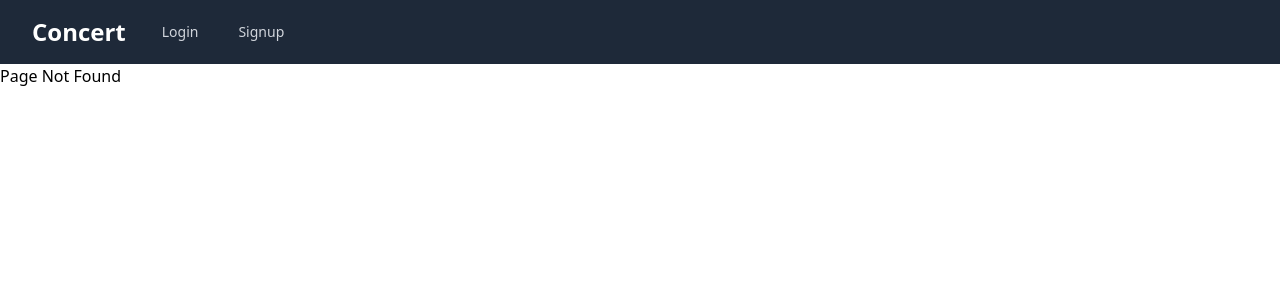
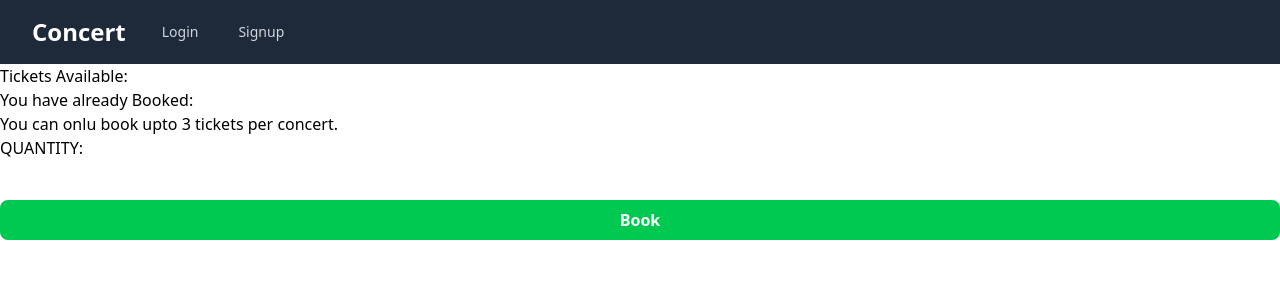
Before and after one commit to Sajay1/Concert, a React (Vite) app: page /booking/1 in a window 1280 px wide. Before the commit this address had no page. Shown: the top 300 px of the page. Built offline with nearby package versions, Linux system fonts and the light colour scheme.

Commit message:
admin page completed

```diff
--- a/src/App.jsx
+++ b/src/App.jsx
@@ -8,6 +8,7 @@ import Admin from './components/Admin';
 import Create from './admin/Create';
 import Delete from './admin/Delete';
 import Updates from './admin/Updates';
+import Booking from './Booking/Booking';
 
 export default function App() {
   return (
@@ -20,7 +21,9 @@ export default function App() {
           <Route path='/admin' element={<Admin/>}></Route>
           <Route path='/concert_create' element={<Create/>}></Route>
           <Route path='/concert_delete/:id' element={<Delete/>}></Route>
-          <Route path="/concert_update/:id" element={<Updates />} />
+          <Route path="/concert_update/:id" element={<Updates/>} />
+          <Route path='/booking/:id' element={<Booking/>}></Route>
+          <Route path=''></Route>
 
           <Route path="*" element={<div>Page Not Found</div>} />
         </Routes>
--- /dev/null
+++ b/src/Booking/Booking.jsx
@@ -0,0 +1,66 @@
+import React, { useState, useRef, useEffect } from "react";
+import { useNavigate,useParams } from "react-router-dom";
+import axios from "axios";
+
+export default function Booking() {
+  const[quantity,setQuantity]=useState('');
+  const navigate = useNavigate();
+
+  useEffect(()=>{
+    try{
+       axios.get(`http://localhost:5000/api/concert_retrieve/${id}`)
+       console.log("Success!!")
+    }
+    catch(err){
+      console.log("Error",err);
+    }
+  })
+
+  const Book = async (e) => {
+    e.preventDefault();
+
+
+    const formData = new FormData();
+    formData.append("Quantity", quantity);
+
+    try {
+      await axios.post(`http://localhost:5000/api/booking/${id}`);
+
+     setQuantity('');
+
+      navigate('/confirmed');
+    } catch (error) {
+      console.error("Can't Book:", error);
+    }
+  };
+
+  return (
+
+    <>
+    <p>Tickets Available:</p>
+    <p>You have already Booked:
+      <p>You can onlu book upto 3 tickets per concert.</p>
+    </p>
+    <form onSubmit={Book} className="flex flex-col gap-2">
+
+
+      <label htmlFor="quantity">QUANTITY:</label>
+      <input
+        type="number"
+        id="quantity"
+        name="quantity"
+        value={quantity}
+        onChange={(e) => setQuantity(e.target.value)}
+        required
+      />
+
+      <button
+        type="submit"
+        className="bg-green-500 text-white rounded-lg p-2 font-bold hover:bg-green-600 transition"
+      >
+        Book
+      </button>
+    </form></>
+
+  );
+}
--- a/src/admin/Create.jsx
+++ b/src/admin/Create.jsx
@@ -1,6 +1,7 @@
 import React, { useState, useRef } from "react";
 import { useNavigate } from "react-router-dom";
 import axios from "axios";
+import { div } from "framer-motion/client";
 
 export default function Create() {
   const [concertname, setConcertName] = useState('');
@@ -110,6 +111,12 @@ export default function Create() {
         ref={fileInputRef}
         required
       />
+      {image &&
+      <div className="image-preview">
+        <p>Image Preview</p>
+        <img src={URL.createObjectURL(image)} alt="preview" width="100"/>
+      </div>
+      }
 
       <button
         type="submit"
--- a/src/admin/Delete.jsx
+++ b/src/admin/Delete.jsx
@@ -5,6 +5,7 @@ import axios from "axios";
 export default function Delete() {
   const { id } = useParams();
   const navigate = useNavigate();
+
 
   const handleDelete = async () => {
     try {
--- a/src/admin/Updates.jsx
+++ b/src/admin/Updates.jsx
@@ -13,34 +13,15 @@ export default function Updates() {
   const [availabletickets, setAvailableTickets] = useState("");
   const [image, setImage] = useState(null);
 
-  useEffect(() => {
-    const fetchConcert = async () => {
-      try {
-        const res = await axios.get(`http://localhost:5000/api/concert_retrieve/`);
-        const data = res.data;
-        setConcertName(data.concertname);
-        setDate(data.date);
-        setVenue(data.venue);
-        setTicketPrice(data.ticketprice);
-        setAvailableTickets(data.availabletickets);
-        // Note: You might want to handle the existing image here
-      } catch (err) {
-        console.error("Error fetching concert data", err);
-      }
-    };
-
-    fetchConcert();
-  }, [id]);
-
   const handleUpdate = async (e) => {
     e.preventDefault();
 
     const upData = new FormData();
-    upData.append("concertname", concertname);
-    upData.append("date", date);
-    upData.append("venue", venue);
-    upData.append("ticketprice", ticketprice);
-    upData.append("availabletickets", availabletickets);
+    upData.append("ConcertName", concertname);
+    upData.append("Date", date);
+    upData.append("Venue", venue);
+    upData.append("TicketPrice", ticketprice);
+    upData.append("AvailableTickets", availabletickets);
     if (image) upData.append("image", image);
 
     try {
--- a/src/components/Admin.jsx
+++ b/src/components/Admin.jsx
@@ -42,8 +42,8 @@ export default function Admin(){
                         <p>Venue: {concert.venue}</p>
                         <p>Price: ${concert.ticketprice}</p>
                         <p>Available Tickets: {concert.AvailableTickets}</p>
-                            <Link to={`/concert_update/:id`} className="flex flex-cols-1 bg-blue-500 rounded-lg justify-center text-center text-white p-3 m-5">Edit</Link>
-                            <Link to={`/concert_delete/:id`} className="flex flex-cols-1 bg-red-500 rounded-lg justify-center text-center text-white p-3 m-5">Delete</Link>
+                            <Link to={`/concert_update/${concert.id}`} className="flex flex-cols-1 bg-blue-500 rounded-lg justify-center text-center text-white p-3 m-5">Edit</Link>
+                            <Link to={`/concert_delete/${concert.id}`} className="flex flex-cols-1 bg-red-500 rounded-lg justify-center text-center text-white p-3 m-5">Delete</Link>
                         </div>
 )):(
   <p className="text-gray-600 col-span-full text-center text-[50px] p-30">No concerts created</p>
--- a/src/components/Home.jsx
+++ b/src/components/Home.jsx
@@ -1,5 +1,6 @@
 import React, { useState, useEffect } from "react";
 import axios from "axios";
+import { Link } from "react-router-dom";
 
 export default function Home() {
     const [concerts, setConcerts] = useState([]);
@@ -36,11 +37,8 @@ export default function Home() {
                         <p>Venue: {concert.venue}</p>
                         <p>Price: Rs:{concert.ticketprice}</p>
                         <p>Available Tickets: {concert.AvailableTickets}</p>
-                        <div className="flex flex-col justify-center bg-green-600 rounded-lg mt-5 m-7 mb-1 text-white p-3 text-center">
-                            <button type="submit">
-                            Book Now
-                        </button>
-                        </div>
+
+                            <Link to={`/booking/${concert.id}`} className="flex flex-col bg-green-500 text-white text-center rounded-lg m-4 -mb-1 p-2 shadow-md md:m-2 xs:m-2">Book Now</Link>
 
                     </div>
                 )) : (
```
Also changed, not shown: src/Booking/Confirmed.jsx (added), src/Booking/booking_confirmed.jsx (deleted), src/Booking/booking_tickets.jsx (deleted).
